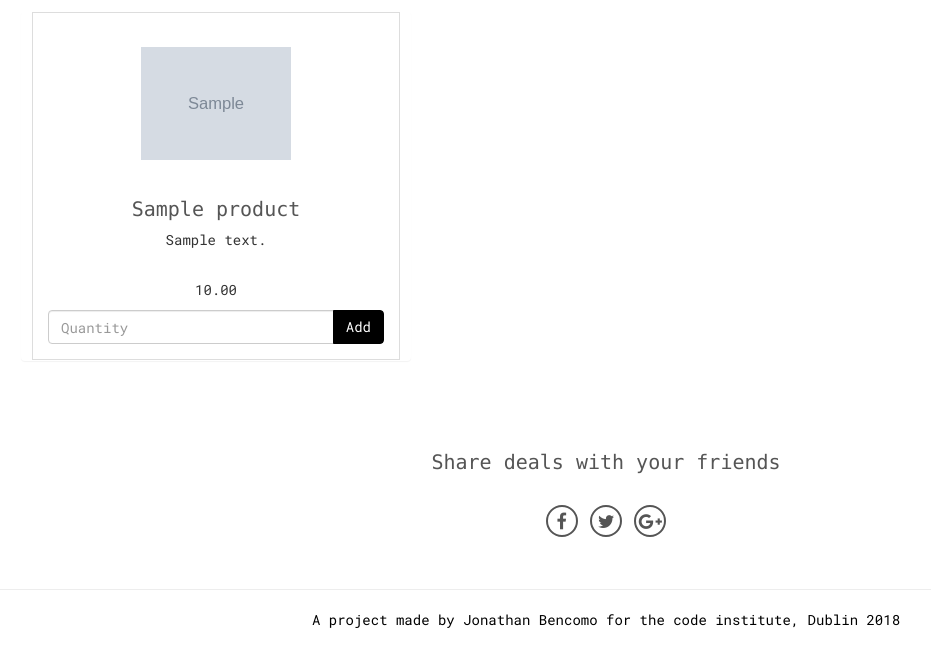
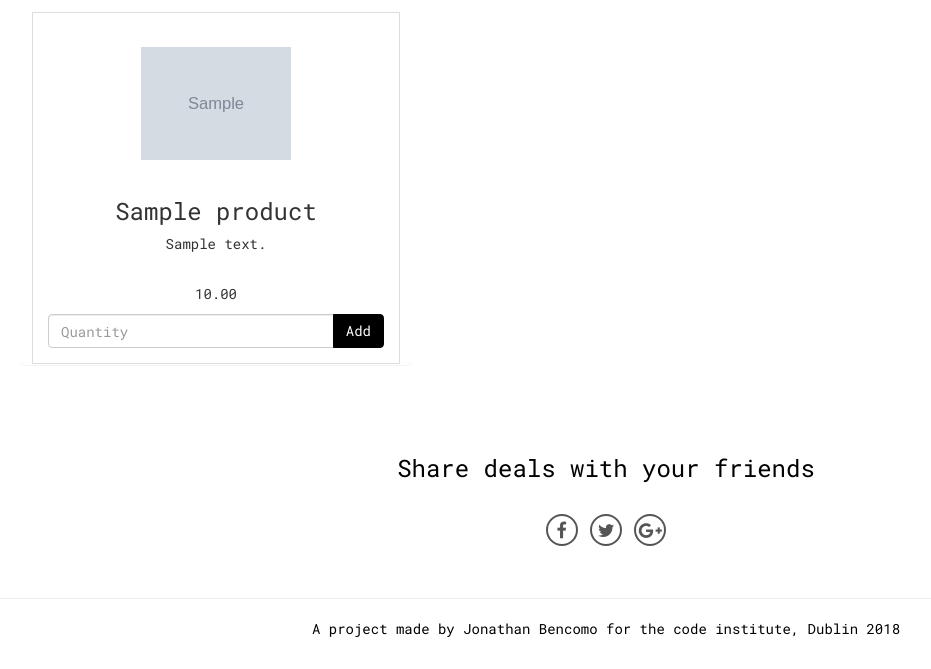
Before and after one commit to Bencomo/irishdeals, a Django app: page / in a window 1280 px wide. Shown: the part 145-814 px from the top of the page, without its empty margins (34-965 px from the left). Before the commit the page ends 773 px from the top, so only its background shows below. Run offline with Django 3.2, Linux system fonts and the light colour scheme; tables that the repository leaves empty hold one stand-in row (values such as "Sample post"); grey boxes marked "Sample" are stand-in pictures; some libraries are stand-ins or nearby versions.

Commit message:
Google fonts, style implemented

```diff
--- a/cart/views.py
+++ b/cart/views.py
@@ -21,7 +21,7 @@ def adjust_cart(request, id):
     quantity = int(request.POST.get('quantity'))
     cart = request.session.get('cart', {})
     """
-    Quantity has to be higher than zero - if there is nothing in the cart then there's no adjustment
+    Quantity has to be higher than zero - if there is nothing in the cart then there's no adjustment (question for Mohamed)
     """
     if quantity > 0:
         cart[id] = quantity
--- a/products/templates/products.html
+++ b/products/templates/products.html
@@ -8,7 +8,7 @@
         <div class="panel-body">
             <div class="product" style="background-image: url('{{ MEDIA_URL }}{{ product.image }}')"></div>
 
-            <h3 style="font-family:Consolas;font-size:20px;color:#555555" >{{ product.name }}</h3>
+            <h3>{{ product.name }}</h3>
             <p class="product-description">{{ product.description }}</p>
             <p>{{ product.price }}</p>
 
--- a/templates/base.html
+++ b/templates/base.html
@@ -72,7 +72,7 @@
     <section class="social-form">
         <div class="container follow-us-container">
             <div class="text-center follow-us">
-                <h3 style="font-family:Consolas;font-size:20px;color:#555555">Share deals with your friends</h3>
+                <h3>Share deals with your friends</h3>
             </div>
             <br />
             <div class="text-center">
```
